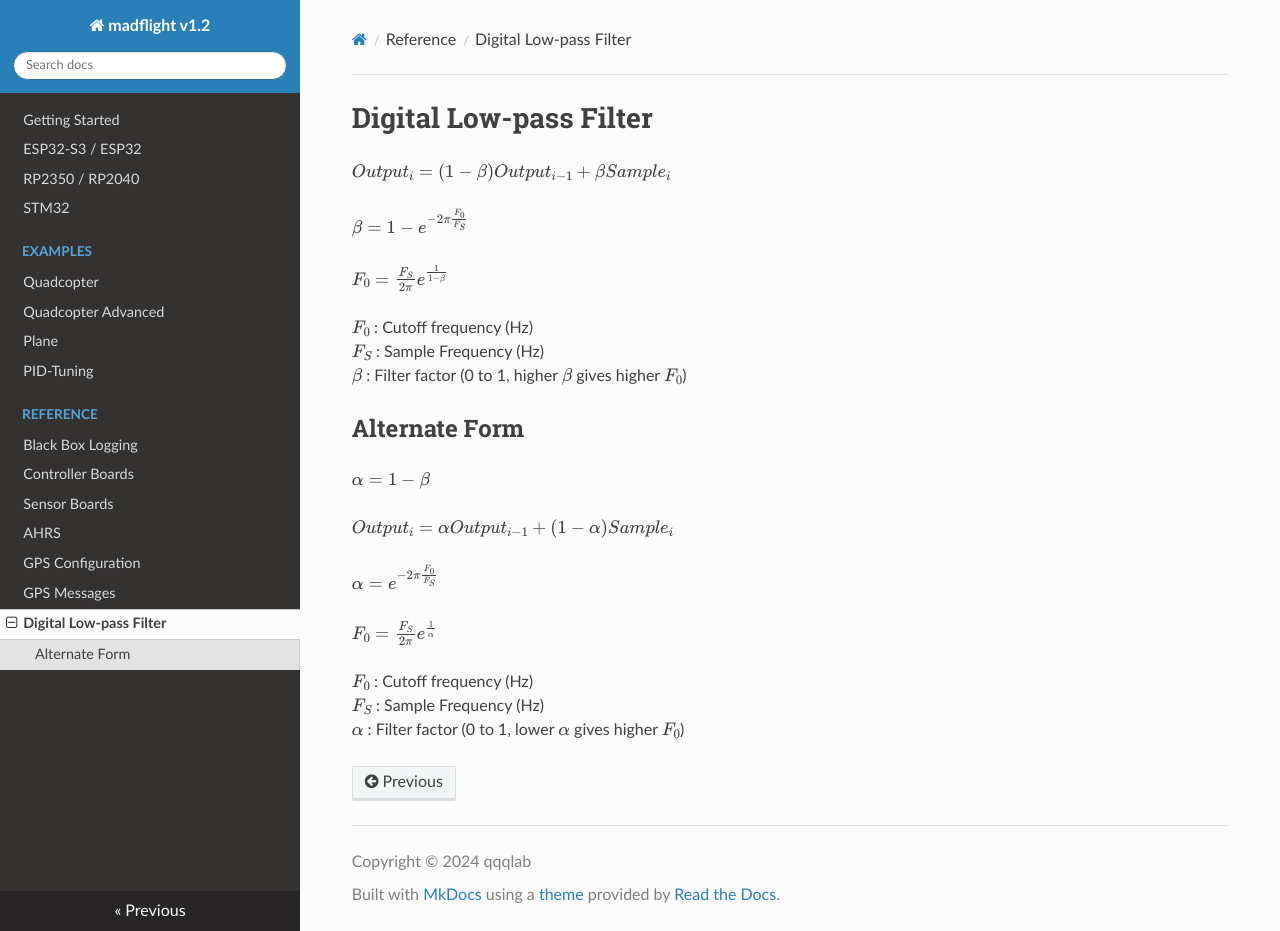
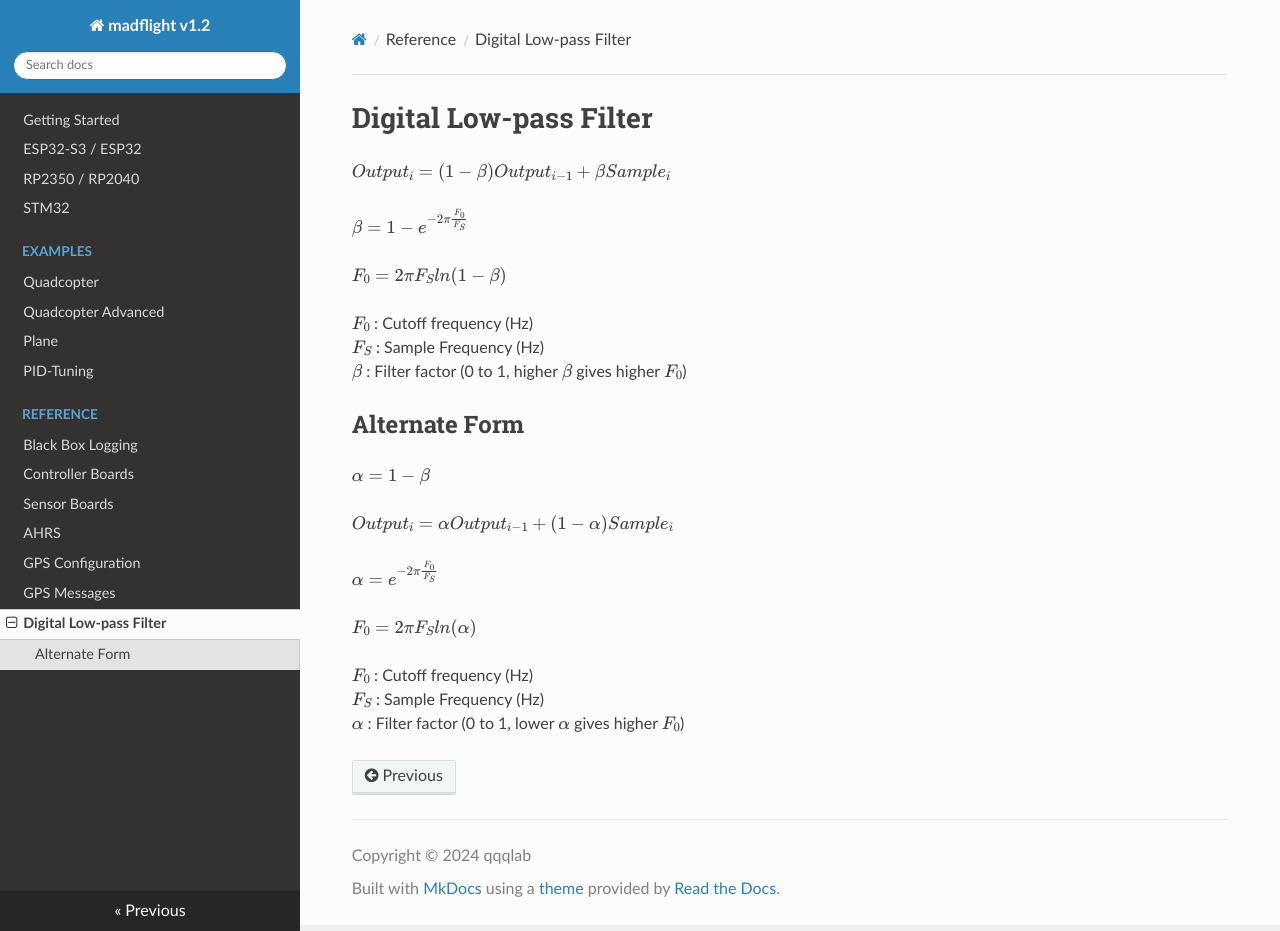
Before and after one commit to qqqlab/madflight-docs, an MkDocs documentation site: the page built from docs/Digital-Low-pass-Filter.md, in a window 1280 px wide and 931 px high. Built offline with MkDocs 1.6.1, drawn with Linux system fonts in a browser that asks for light colours; nearby versions of some CDN libraries; formulas are drawn with MathJax 3.

Commit message:
Update Digital-Low-pass-Filter.md

```diff
--- a/docs/Digital-Low-pass-Filter.md
+++ b/docs/Digital-Low-pass-Filter.md
@@ -4,7 +4,7 @@ $Output_i = (1-\beta) Output_{i-1} + \beta Sample_i$
 
 $\beta = 1 - e^{-2 \pi \frac{F_0}{F_S}}$
 
-$F_0 = \frac{F_S}{2\pi} e^{\frac{1}{1-\beta}}$
+$F_0 = 2\pi F_S ln(1-\beta)$
 
 
 $F_0$ : Cutoff frequency (Hz)
@@ -19,7 +19,7 @@ $Output_i = \alpha Output_{i-1} + (1-\alpha) Sample_i$
 
 $\alpha = e^{-2 \pi \frac{F_0}{F_S}}$
 
-$F_0 = \frac{F_S}{2\pi} e^{\frac{1}{\alpha}}$
+$F_0 = 2\pi F_S ln(\alpha)$
 
 $F_0$ : Cutoff frequency (Hz)
 $F_S$ : Sample Frequency (Hz)
```
